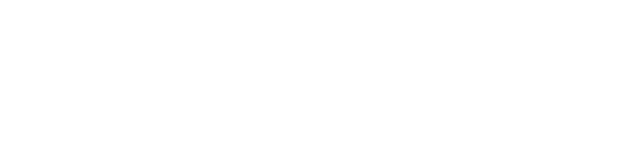
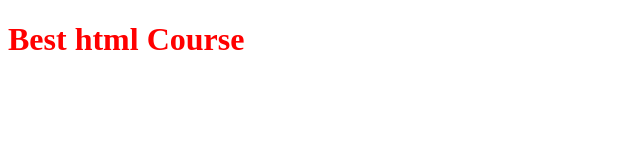
Before and after one commit to badshab454/Thapa-HTML, a plain HTML site: page index.html in a window 1280 px wide. Shown: the whole page, without its empty margins (0-640 px from the left). Drawn offline with Linux system fonts and the light colour scheme.

Commit message:
stylesheet added

```diff
--- a/index.html
+++ b/index.html
@@ -4,6 +4,9 @@
     <meta charset="UTF-8" />
     <meta name="viewport" content="width=device-width, initial-scale=1.0" />
     <title>Thapa Technical HTML</title>
+    <link rel="stylesheet" href="style.css">
   </head>
-  <body></body>
+  <body>
+    <h1 style="color: rgb(255, 000, 000)">Best html Course</h1>
+  </body>
 </html>
--- /dev/null
+++ b/style.css
@@ -0,0 +1,3 @@
+h1 {
+  color: red;
+}
```
